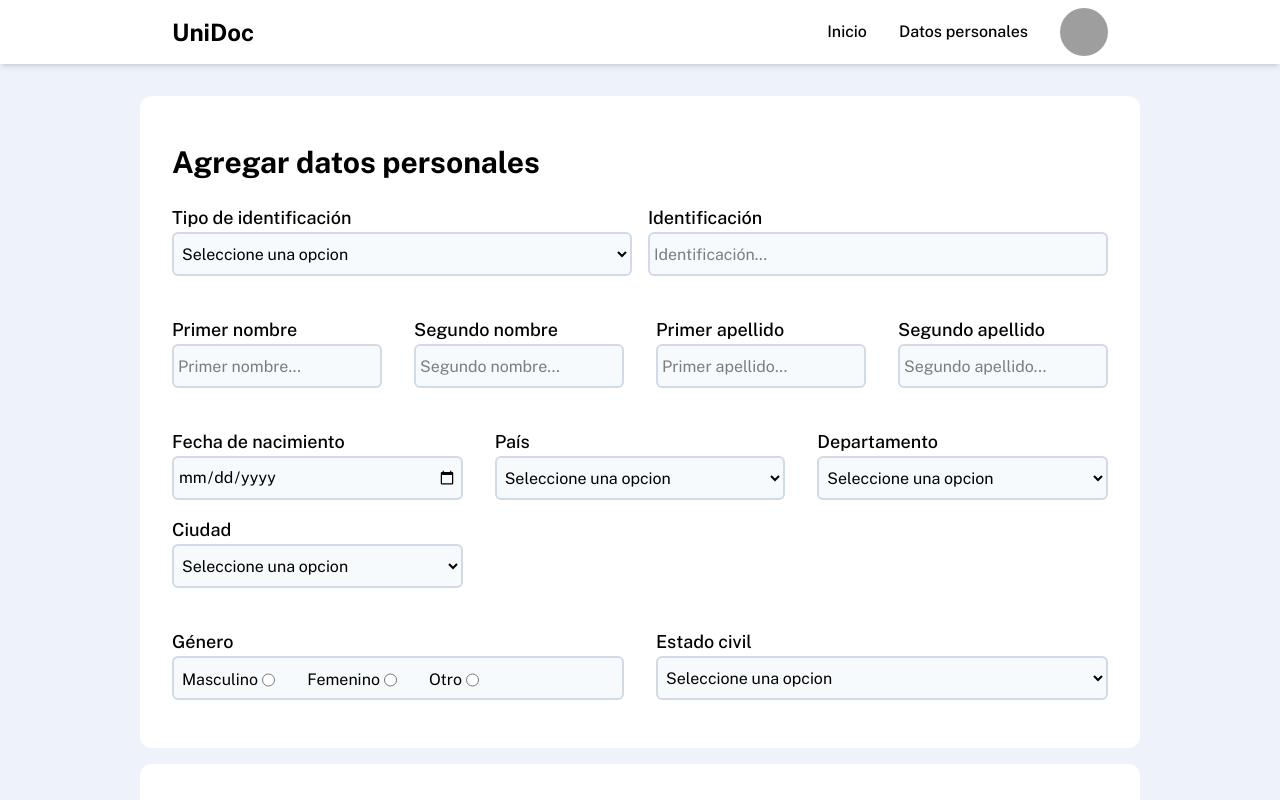
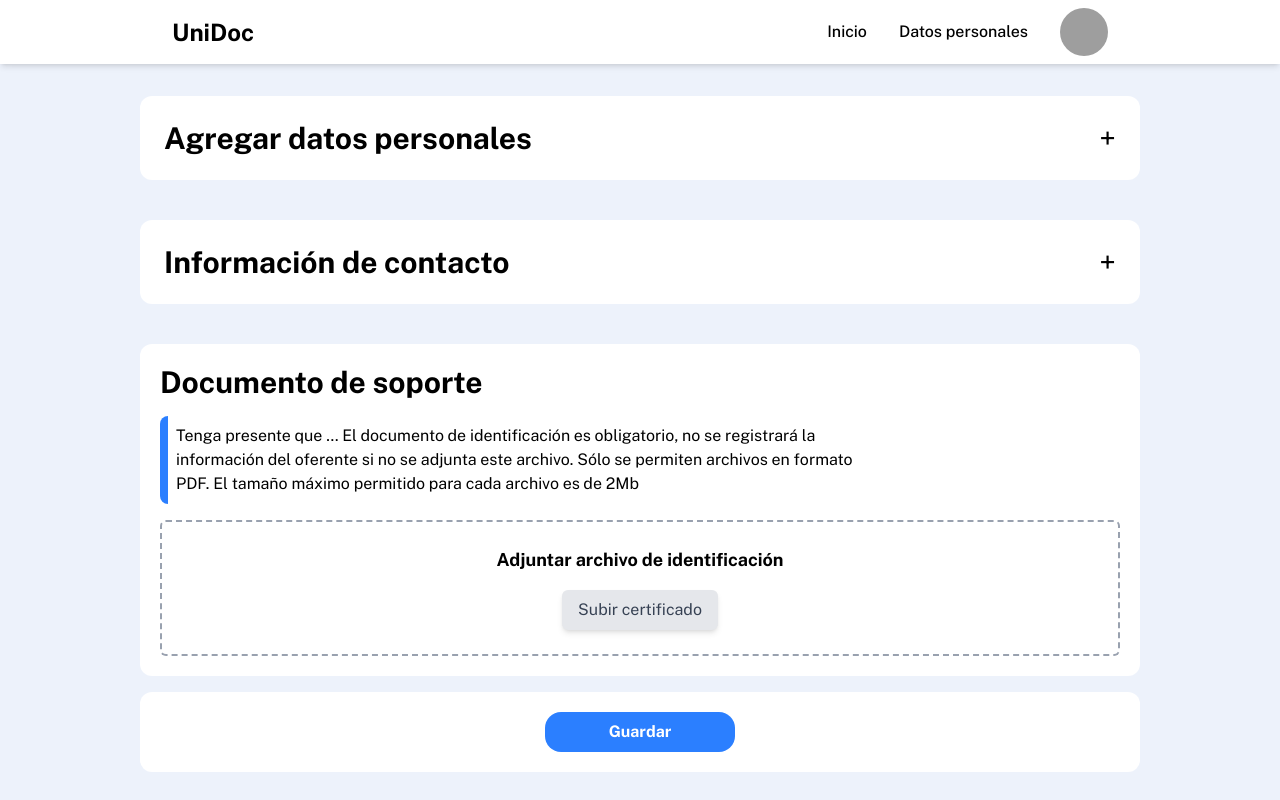
Before and after one commit to Juanfeee/uniDoc, a Next.js app: page /datos-personales in a window 1280 px wide. Shown: the top 800 px of the page. Built offline with nearby package versions, Linux system fonts and the light colour scheme; grey boxes are pictures that could not be loaded.

Commit message:
conexion rutas + acordeon

```diff
--- /dev/null
+++ b/src/app/componentes/Acordeon.tsx
@@ -0,0 +1,39 @@
+"use client";
+import { useState } from "react";
+
+type AcordeonProps = {
+  titulo: string;
+  children: React.ReactNode;
+  abiertoInicialmente?: boolean;
+};
+
+export const Acordeon = ({
+  titulo,
+  children,
+  abiertoInicialmente = false,
+}: AcordeonProps) => {
+  const [abierto, setAbierto] = useState(abiertoInicialmente);
+
+  return (
+    <div className="acordeon rounded-xl overflow-hidden mb-4 bg-white">
+      <div
+        className={`acordeon-titulo flex justify-between items-center p-6 cursor-pointer ${
+          abierto ? "active" : ""
+        }`}
+        onClick={() => setAbierto(!abierto)}
+      >
+        <h3 className="font-bold text-3xl">{titulo}</h3>
+        <span className="acordeon-icono text-2xl">
+          {abierto ? "−" : "+"}
+        </span>
+      </div>
+      <div
+        className={`acordeon-contenido px-8 transition-all duration-300 ease-in-out ${
+          abierto ? "block pb-6" : "hidden"
+        }`}
+      >
+        {children}
+      </div>
+    </div>
+  );
+};
--- a/src/app/datosPersona/DatosPersonales.tsx
+++ b/src/app/datosPersona/DatosPersonales.tsx
@@ -6,7 +6,7 @@ import { FieldErrors, SubmitHandler, UseFormHandleSubmit, UseFormRegister, UseFo
 import TextInput from "../componentes/formularios/TextInput";
 import InputErros from "../componentes/formularios/InputErrors";
 import { Inputs } from "@/types/inputs";
-import { useEffect } from "react";
+import { useEffect, useState } from "react";
 
 type Props = {
   watch: UseFormWatch<Inputs>;
@@ -36,6 +36,7 @@ export type Inputs = {
 };
 
 export const DatosPersonales = ({watch, setValue,handleSubmit,onSubmit,register,errors}:Props) => {
+  const [acordeonAbierto, setAcordeonAbierto] = useState(false);
 
 
   const genero = watch("genero");
@@ -47,20 +48,31 @@ export const DatosPersonales = ({watch, setValue,handleSubmit,onSubmit,register,
     }
   }, [genero, setValue]);
 
+  const toggleAcordeon = () => {
+    setAcordeonAbierto(!acordeonAbierto)
+  }
+
 
   return (
-    <>
-      <div className="flex flex-col bg-white gap-y-6 py-12 px-8 rounded-xl">
+    <div className="acordeon bg-white rounded-xl overflow-hidden mb-6">
+      <div
+        className={`acordeon-titulo flex justify-between items-center p-6 cursor-pointer ${acordeonAbierto ? 'active' : ''}`}
+        onClick={toggleAcordeon}
+      >
         <h3 className="font-bold text-3xl">Agregar datos personales</h3>
-        <div
-          className="flex flex-col gap-y-4 sm:grid grid-cols-2 sm:gap-y-10 sm:gap-x-4"
-        >
+        <span className="acordeon-icono text-3xl">
+          {acordeonAbierto ? '−' : '+'}
+        </span>
+      </div>
+
+      <div className={`acordeon-contenido ${acordeonAbierto ? 'block' : 'hidden'}`}>
+        <div className="flex flex-col gap-y-6 py-6 px-8">
+          <div className="flex flex-col gap-y-4 sm:grid grid-cols-2 sm:gap-y-10 sm:gap-x-4">
             <div className="flex flex-col">
               <InputLabel
                 htmlFor="tipo_identificacion"
                 value="Tipo de identificación"
               />
-
               <SelectForm
                 id="tipo_identificacion"
                 register={register("tipo_identificacion")}
@@ -205,7 +217,6 @@ export const DatosPersonales = ({watch, setValue,handleSubmit,onSubmit,register,
             </div>
             {watch("genero") === "masculino" && (
               <>
-
                 <div className="grid sm:grid-cols-2 md:grid-cols-4 col-span-full gap-x-8 gap-y-4">
                   <div className="sm:col-span-3 lg:col-span-2">
                     <InputLabel
@@ -270,10 +281,9 @@ export const DatosPersonales = ({watch, setValue,handleSubmit,onSubmit,register,
                 </div>
               </>
             )}
-
-
           </div>
         </div>
-    </>
+      </div>
+    </div>
   );
 };
--- a/src/app/datosPersona/InformacionContacto.tsx
+++ b/src/app/datosPersona/InformacionContacto.tsx
@@ -1,5 +1,5 @@
 "use client"
-import React, { useEffect } from 'react'
+import React, { useEffect, useState } from 'react'
 import { InputLabel } from '../componentes/formularios/InputLabel'
 import { SelectForm } from '../componentes/formularios/SelectForm'
 import InputErros from '../componentes/formularios/InputErrors'
@@ -30,19 +30,29 @@ export type Inputs = {
   email_alternativo?: string,
 }
 
-export const InformacionContacto = ({watch, setValue,handleSubmit,onSubmit,register,errors}:Props) => {
+export const InformacionContacto = ({watch, setValue, handleSubmit, onSubmit, register, errors}: Props) => {
+  const [acordeonAbierto, setAcordeonAbierto] = useState(false)
 
-
+  const toggleAcordeon = () => {
+    setAcordeonAbierto(!acordeonAbierto)
+  }
 
   return (
-    <>
-      <div className="flex flex-col bg-white gap-y-6 py-12 px-8 rounded-xl">
+    <div className="acordeon bg-white rounded-xl overflow-hidden mb-6">
+      <div
+        className={`acordeon-titulo flex justify-between items-center p-6 cursor-pointer ${acordeonAbierto ? 'active' : ''}`}
+        onClick={toggleAcordeon}
+      >
         <h3 className="font-bold text-3xl">Información de contacto</h3>
-        <div
-          className="flex flex-col gap-y-4 sm:grid grid-cols-2 sm:gap-y-10 sm:gap-x-4"
-        >
+        <span className="acordeon-icono text-3xl">
+          {acordeonAbierto ? '−' : '+'}
+        </span>
+      </div>
 
-          <div className="grid col-span-2 sm:grid-cols-2  gap-x-8 gap-y-4 w-full">
+      <div className={`acordeon-contenido ${acordeonAbierto ? 'block' : 'hidden'}`}>
+        <div className="flex flex-col gap-y-6 py-6 px-8">
+          <div className="flex flex-col gap-y-4 sm:grid grid-cols-2 sm:gap-y-10 sm:gap-x-4">
+            <div className="grid col-span-2 sm:grid-cols-2 gap-x-8 gap-y-4 w-full">
               <div className="">
                 <InputLabel htmlFor="direccion" value="Dirección de residencia" />
                 <TextInput
@@ -138,11 +148,12 @@ export const InformacionContacto = ({watch, setValue,handleSubmit,onSubmit,regis
                   placeholder="Email alternativo..."
                   {...register("email_alternativo")}
                 />
-              <InputErros errors={errors} name="email_alternativo_error" />
+                <InputErros errors={errors} name="email_alternativo" />
               </div>
             </div>
           </div>
         </div>
-    </>
+      </div>
+    </div>
   )
 }
```
Lines whose indentation alone changed are shown as unchanged.
